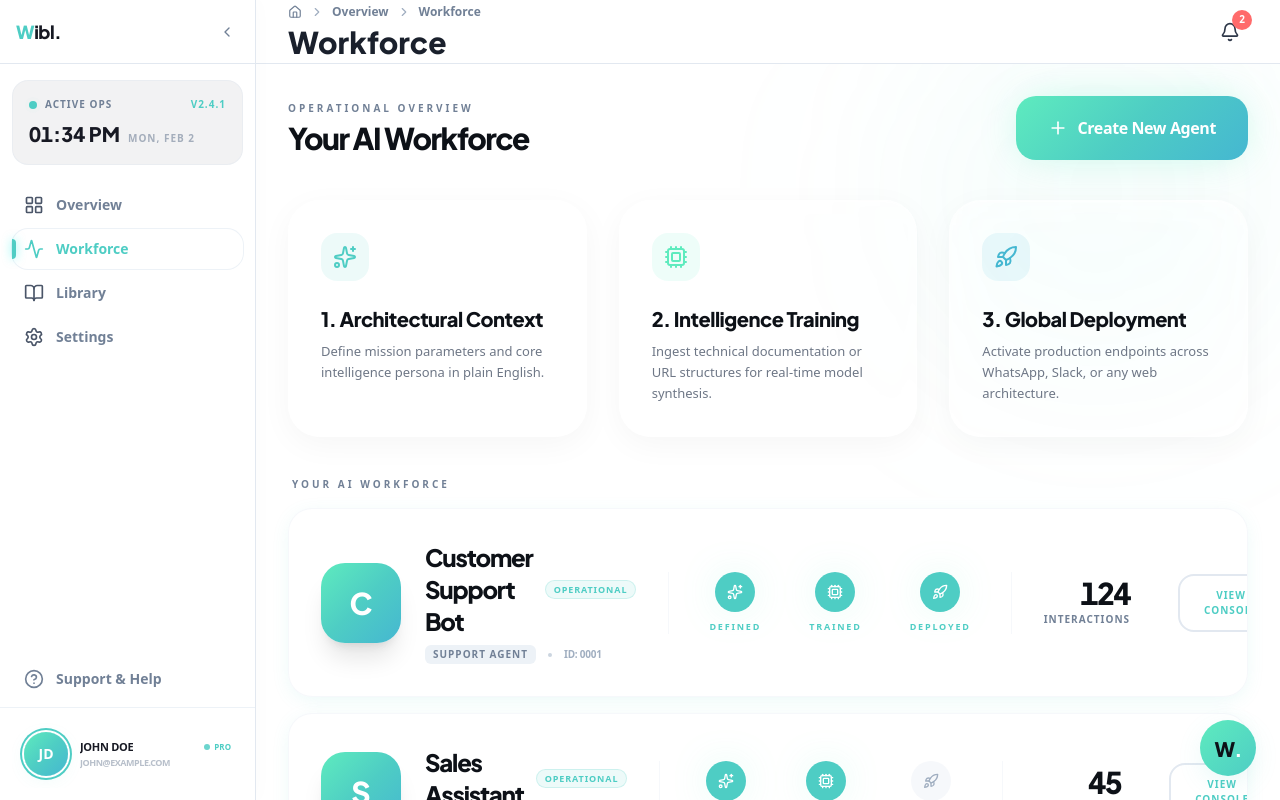
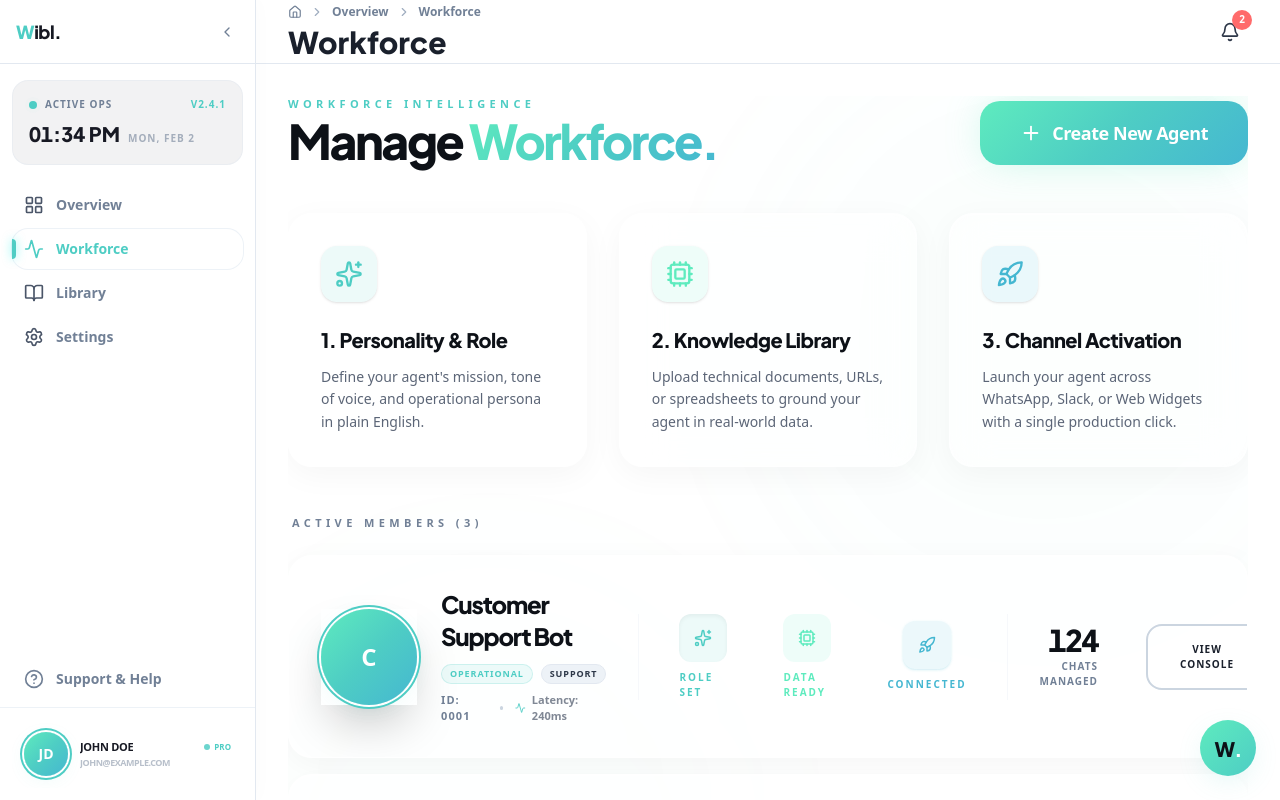
Before and after one commit to propr1121/Wibl, a Next.js app in the folder apps/wibl-portal/: page /agents in a window 1280 px wide. Shown: the top 800 px of the page. Built offline with nearby package versions, Linux system fonts and the light colour scheme.

Commit message:
feat: high-fidelity workforce UI overhaul and jargon detox

```diff
--- a/apps/wibl-portal/src/app/(dashboard)/agents/page.tsx
+++ b/apps/wibl-portal/src/app/(dashboard)/agents/page.tsx
@@ -21,6 +21,7 @@ import {
 import { useHeaderConfig } from '@/components/layouts/DashboardContext';
 import Link from 'next/link';
 import { cn } from '@/lib/utils';
+import { Avatar } from '@/components/ui';
 
 // Mock data
 const MOCK_AGENTS = [
@@ -63,56 +64,67 @@ export default function AgentsPage() {
     });
 
     return (
-        <div className="space-y-10 pb-20 max-w-[1400px] mx-auto relative animate-reveal">
-            {/* Background Orbs */}
-            <div className="absolute top-[-10%] right-[-5%] w-[400px] h-[400px] bg-wibl-teal/5 rounded-full blur-[100px] pointer-events-none" />
+        <div className="space-y-12 pb-20 max-w-[1400px] mx-auto relative overflow-hidden">
+            {/* Background Orbs for Premium feel */}
+            <div className="absolute top-[-5%] right-[-10%] w-[600px] h-[600px] bg-wibl-teal/5 rounded-full blur-[140px] pointer-events-none orb-animated" />
+            <div className="absolute bottom-[10%] left-[-5%] w-[500px] h-[500px] bg-wibl-mint/5 rounded-full blur-[120px] pointer-events-none orb-animated-slow" />
 
-            {/* Workforce Controls */}
-            <div className="flex items-center justify-between gap-4">
-                <div className="space-y-1">
-                    <p className="text-[10px] font-black text-navy-400 uppercase tracking-[0.3em]">Operational Overview</p>
-                    <h2 className="text-3xl font-display font-black text-navy-900 tracking-tighter">Your AI Workforce</h2>
+            {/* Workforce Management Header */}
+            <div className="flex flex-col sm:flex-row sm:items-end justify-between gap-8 animate-reveal">
+                <div className="space-y-2">
+                    <p className="text-[11px] font-black text-wibl-teal uppercase tracking-[0.4em] mb-1">Workforce Intelligence</p>
+                    <h1 className="text-4xl lg:text-5xl font-display font-black text-navy-900 tracking-tighter">
+                        Manage <span className="text-gradient">Workforce.</span>
+                    </h1>
                 </div>
                 <Link href="/agents/new">
                     <Button
                         variant="primary"
                         size="lg"
-                        leftIcon={<Plus size={20} />}
-                        className="shadow-glow px-8"
+                        leftIcon={<Plus size={22} />}
+                        className="shadow-glow px-10 h-16 text-lg"
                     >
                         Create New Agent
                     </Button>
                 </Link>
             </div>
 
-            {/* Onboarding Guide - Strategic Mapping */}
-            <div className="grid md:grid-cols-3 gap-8">
-                <div className="glass-premium p-8 rounded-[32px] border border-navy-50/50 hover:border-wibl-teal/20 transition-all duration-500 group">
-                    <div className="w-12 h-12 rounded-2xl bg-wibl-teal/10 flex items-center justify-center mb-6 text-wibl-teal group-hover:scale-110 group-hover:rotate-12 transition-all duration-500">
-                        <Sparkles size={24} />
+            {/* Strategic Workflow - Detoxified Language */}
+            <div className="grid grid-cols-1 md:grid-cols-3 gap-8">
+                <Card variant="glass" className="p-8 group hover:scale-[1.02] transition-all duration-500 border-navy-50/50">
+                    <div className="w-14 h-14 rounded-2xl bg-wibl-teal/10 flex items-center justify-center mb-6 text-wibl-teal group-hover:scale-110 group-hover:rotate-12 transition-all duration-500 shadow-sm">
+                        <Sparkles size={28} />
                     </div>
-                    <h3 className="text-xl font-display font-black text-navy-900 mb-2 tracking-tight">1. Architectural Context</h3>
-                    <p className="text-[13px] text-navy-500 font-medium leading-relaxed opacity-80">Define mission parameters and core intelligence persona in plain English.</p>
-                </div>
-                <div className="glass-premium p-8 rounded-[32px] border border-navy-50/50 hover:border-wibl-mint/20 transition-all duration-500 group border-dashed">
-                    <div className="w-12 h-12 rounded-2xl bg-wibl-mint/10 flex items-center justify-center mb-6 text-wibl-mint group-hover:scale-110 group-hover:rotate-6 transition-all duration-500">
-                        <Cpu size={24} />
+                    <h3 className="text-xl font-display font-black text-navy-900 mb-3 tracking-tight">1. Personality & Role</h3>
+                    <p className="text-[14px] text-navy-500 font-medium leading-relaxed opacity-90">
+                        Define your agent's mission, tone of voice, and operational persona in plain English.
+                    </p>
+                </Card>
+                <Card variant="glass" className="p-8 group hover:scale-[1.02] transition-all duration-500 border-navy-50/50">
+                    <div className="w-14 h-14 rounded-2xl bg-wibl-mint/10 flex items-center justify-center mb-6 text-wibl-mint group-hover:scale-110 group-hover:rotate-6 transition-all duration-500 shadow-sm">
+                        <Cpu size={28} />
                     </div>
-                    <h3 className="text-xl font-display font-black text-navy-900 mb-2 tracking-tight">2. Intelligence Training</h3>
-                    <p className="text-[13px] text-navy-500 font-medium leading-relaxed opacity-80">Ingest technical documentation or URL structures for real-time model synthesis.</p>
-                </div>
-                <div className="glass-premium p-8 rounded-[32px] border border-navy-50/50 hover:border-wibl-sky/20 transition-all duration-500 group">
-                    <div className="w-12 h-12 rounded-2xl bg-wibl-sky/10 flex items-center justify-center mb-6 text-wibl-sky group-hover:scale-110 group-hover:-rotate-12 transition-all duration-500">
-                        <Rocket size={24} />
+                    <h3 className="text-xl font-display font-black text-navy-900 mb-3 tracking-tight">2. Knowledge Library</h3>
+                    <p className="text-[14px] text-navy-500 font-medium leading-relaxed opacity-90">
+                        Upload technical documents, URLs, or spreadsheets to ground your agent in real-world data.
+                    </p>
+                </Card>
+                <Card variant="glass" className="p-8 group hover:scale-[1.02] transition-all duration-500 border-navy-50/50">
+                    <div className="w-14 h-14 rounded-2xl bg-wibl-sky/10 flex items-center justify-center mb-6 text-wibl-sky group-hover:scale-110 group-hover:-rotate-12 transition-all duration-500 shadow-sm">
+                        <Rocket size={28} />
                     </div>
-                    <h3 className="text-xl font-display font-black text-navy-900 mb-2 tracking-tight">3. Global Deployment</h3>
-                    <p className="text-[13px] text-navy-500 font-medium leading-relaxed opacity-80">Activate production endpoints across WhatsApp, Slack, or any web architecture.</p>
-                </div>
+                    <h3 className="text-xl font-display font-black text-navy-900 mb-3 tracking-tight">3. Channel Activation</h3>
+                    <p className="text-[14px] text-navy-500 font-medium leading-relaxed opacity-90">
+                        Launch your agent across WhatsApp, Slack, or Web Widgets with a single production click.
+                    </p>
+                </Card>
             </div>
 
-            {/* List View */}
-            <div className="space-y-4 animate-reveal">
-                <p className="text-[10px] font-black text-navy-400 uppercase tracking-[0.3em] ml-1">Your AI Workforce</p>
+            {/* Active Inventory */}
+            <div className="space-y-6 animate-reveal delay-200">
+                <div className="flex items-center justify-between ml-1">
+                    <p className="text-[11px] font-black text-navy-400 uppercase tracking-[0.4em]">Active Members ({MOCK_AGENTS.length})</p>
+                </div>
                 <div className="space-y-4">
                     {MOCK_AGENTS.map((agent, idx) => (
                         <div
@@ -132,84 +144,94 @@ export default function AgentsPage() {
 function AgentListItem({ agent }: { agent: any }) {
     return (
         <Card
-            variant="elevated"
+            variant="glass"
             padding="none"
             hoverable
-            className="group overflow-hidden border-navy-50/50 bg-white/60 backdrop-blur-sm"
+            className="group overflow-hidden border-navy-50/50"
         >
-            <div className="flex flex-col md:flex-row md:items-center">
+            <div className="flex flex-col lg:flex-row lg:items-center">
                 {/* Left: Info */}
-                <div className="p-8 flex items-center gap-6 flex-1">
-                    <div className="w-20 h-20 rounded-[24px] gradient-brand flex items-center justify-center shrink-0 text-white font-display font-black text-3xl shadow-xl group-hover:scale-105 transition-all duration-500 relative">
-                        <div className="absolute inset-0 bg-white/20 opacity-0 group-hover:opacity-100 transition-opacity rounded-[24px]" />
-                        {agent.initial}
-                    </div>
+                <div className="p-6 sm:p-8 flex items-center gap-6 flex-1">
+                    <Avatar
+                        fallback={agent.initial}
+                        size="xl"
+                        ring
+                        className="shadow-2xl group-hover:scale-105 transition-transform duration-500 hidden sm:flex"
+                    />
                     <div className="min-w-0">
-                        <div className="flex items-center gap-3 mb-2">
+                        <div className="flex flex-wrap items-center gap-3 mb-2">
                             <h3 className="text-2xl font-display font-black text-navy-900 tracking-tighter">
                                 {agent.name}
                             </h3>
-                            <Badge variant={agent.status === 'active' ? 'teal' : 'warning'} size="sm" className="font-black uppercase tracking-widest text-[9px]">
-                                {agent.status === 'active' ? 'Operational' : 'Paused'}
-                            </Badge>
+                            <div className="flex gap-2">
+                                <Badge variant={agent.status === 'active' ? 'teal' : 'error'} size="sm" className="font-black uppercase tracking-widest text-[9px]">
+                                    {agent.status === 'active' ? 'Operational' : 'Idle'}
+                                </Badge>
+                                <Badge variant="info" size="sm" className="font-black uppercase tracking-widest text-[9px] bg-navy-50 border-navy-100">
+                                    {agent.type}
+                                </Badge>
+                            </div>
                         </div>
                         <div className="flex items-center gap-3">
-                            <p className="text-[10px] font-black text-navy-400 uppercase tracking-widest bg-navy-50 px-2 py-0.5 rounded-md">{agent.type} Agent</p>
+                            <p className="text-[11px] font-black text-navy-400 uppercase tracking-widest">ID: {agent.id.padStart(4, '0')}</p>
                             <span className="w-1 h-1 rounded-full bg-navy-200" />
-                            <p className="text-[10px] font-bold text-navy-300 uppercase tracking-tight">ID: {agent.id.padStart(4, '0')}</p>
+                            <div className="flex items-center gap-1.5">
+                                <Activity size={12} className="text-wibl-teal" />
+                                <p className="text-[11px] font-bold text-navy-500 opacity-70">Latency: 240ms</p>
+                            </div>
                         </div>
                     </div>
                 </div>
 
-                {/* Center: System Status Pipeline */}
-                <div className="px-10 py-6 md:py-0 flex items-center gap-12 border-y md:border-y-0 md:border-x border-navy-50/50">
-                    <div className="flex flex-col items-center group/step">
-                        <div className="w-10 h-10 rounded-full flex items-center justify-center mb-2 transition-all duration-500 bg-wibl-teal text-white shadow-glow">
-                            <Sparkles size={16} />
+                {/* Center: Intelligence Pipeline */}
+                <div className="px-10 py-8 lg:py-0 flex items-center justify-between lg:justify-center gap-8 xl:gap-14 border-y lg:border-y-0 lg:border-x border-navy-50/50 flex-1 lg:max-w-md">
+                    <div className="flex flex-col items-center gap-2 group/step">
+                        <div className="w-12 h-12 rounded-xl flex items-center justify-center transition-all duration-500 bg-wibl-teal/10 text-wibl-teal shadow-inner grayscale-0">
+                            <Sparkles size={18} />
                         </div>
-                        <span className="text-[9px] font-black uppercase tracking-[0.2em] text-wibl-teal">Defined</span>
+                        <span className="text-[10px] font-black uppercase tracking-[0.2em] text-wibl-teal">Role Set</span>
                     </div>
-                    <div className="flex flex-col items-center group/step">
+                    <div className="flex flex-col items-center gap-2 group/step">
                         <div className={cn(
-                            "w-10 h-10 rounded-full flex items-center justify-center mb-2 transition-all duration-500 shadow-premium",
-                            agent.trained ? "bg-wibl-teal text-white shadow-glow" : "bg-navy-50/50 text-navy-300"
+                            "w-12 h-12 rounded-xl flex items-center justify-center transition-all duration-500",
+                            agent.trained ? "bg-wibl-mint/10 text-wibl-mint" : "bg-navy-50 text-navy-200"
                         )}>
-                            <Cpu size={16} />
+                            <Cpu size={18} />
                         </div>
                         <span className={cn(
-                            "text-[9px] font-black uppercase tracking-[0.2em]",
-                            agent.trained ? "text-wibl-teal" : "text-navy-300"
-                        )}>Trained</span>
+                            "text-[10px] font-black uppercase tracking-[0.2em]",
+                            agent.trained ? "text-wibl-mint" : "text-navy-300"
+                        )}>Data Ready</span>
                     </div>
-                    <div className="flex flex-col items-center group/step">
+                    <div className="flex flex-col items-center gap-2 group/step">
                         <div className={cn(
-                            "w-10 h-10 rounded-full flex items-center justify-center mb-2 transition-all duration-500 shadow-premium",
-                            agent.deployed ? "bg-wibl-teal text-white shadow-glow" : "bg-navy-50/50 text-navy-300"
+                            "w-12 h-12 rounded-xl flex items-center justify-center transition-all duration-500",
+                            agent.deployed ? "bg-wibl-sky/10 text-wibl-sky shadow-sm shadow-wibl-sky/20" : "bg-navy-50 text-navy-200"
                         )}>
-                            <Rocket size={16} />
+                            <Rocket size={18} />
                         </div>
                         <span className={cn(
-                            "text-[9px] font-black uppercase tracking-[0.2em]",
-                            agent.deployed ? "text-wibl-teal" : "text-navy-300"
-                        )}>Deployed</span>
+                            "text-[10px] font-black uppercase tracking-[0.2em]",
+                            agent.deployed ? "text-wibl-sky" : "text-navy-300"
+                        )}>Connected</span>
                     </div>
                 </div>
 
-                {/* Right: Telemetry & Navigation */}
-                <div className="p-8 flex items-center justify-between md:justify-end gap-12">
-                    <div className="text-right hidden lg:block">
+                {/* Right: Telemetry & Actions */}
+                <div className="p-8 flex items-center justify-between lg:justify-end gap-12">
+                    <div className="text-right hidden xl:block">
                         <p className="text-3xl font-display font-black text-navy-900 tabular-nums tracking-tighter leading-none">{agent.conversations}</p>
-                        <p className="text-[10px] font-black text-navy-400 uppercase tracking-widest mt-1">Interactions</p>
+                        <p className="text-[10px] font-black text-navy-400 uppercase tracking-widest mt-1">Chats Managed</p>
                     </div>
 
-                    <div className="flex items-center gap-3">
+                    <div className="flex items-center gap-3 ml-auto lg:ml-0">
                         <Link href={`/agents/${agent.id}`}>
-                            <Button variant="secondary" size="md" className="border-navy-100 font-black uppercase tracking-widest text-[10px] px-6">
+                            <Button variant="ghost" size="md" className="font-black uppercase tracking-widest text-[10px] px-8 py-4 border-2 hover:bg-navy-900">
                                 View Console
                             </Button>
                         </Link>
-                        <Button variant="ghost" size="md" className="p-2 transition-colors">
-                            <Settings size={20} className="text-navy-400 hover:text-navy-900" />
+                        <Button variant="ghost" size="md" className="p-3 bg-navy-50 border-transparent hover:bg-navy-100 transition-colors">
+                            <Settings size={22} className="text-navy-400 group-hover:rotate-90 transition-transform duration-500" />
                         </Button>
                     </div>
                 </div>
```
